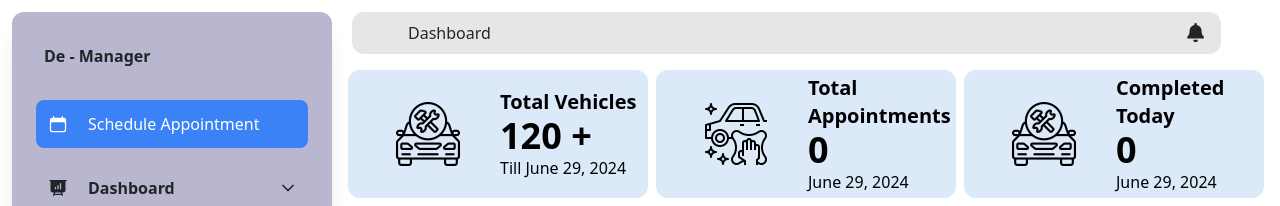
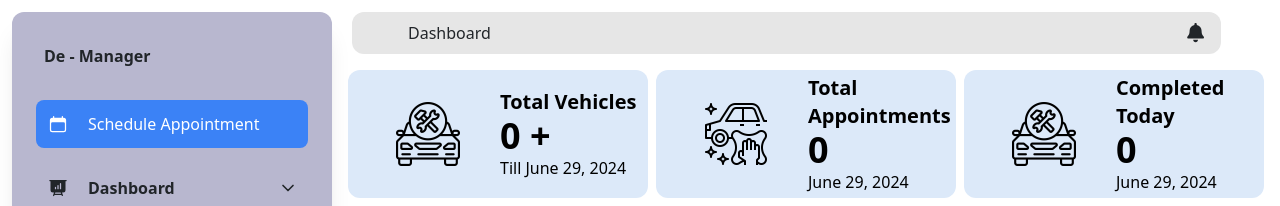
Before and after one commit to YaseeRathnayaka/De-Manager, a React (Vite) app in the folder admin/: page / in a window 1280 px wide. Shown: the top 206 px of the page. Built offline with nearby package versions, Linux system fonts and the light colour scheme; no server answers.

Commit message:
Connected backend with topcards

```diff
--- a/admin/src/Components/Containers/TopCards/TopCards.jsx
+++ b/admin/src/Components/Containers/TopCards/TopCards.jsx
@@ -4,8 +4,7 @@ import totalcar from '../../../assets/car.png';
 import Appointmentpic from '../../../assets/car-service.png';
 import carpic from '../../../assets/car.png';
 
-const TopCards = ({ totalAppointmentsToday, completedTodayCount }) => {
-  const totalVehicles = 120;
+const TopCards = ({ totalAppointmentsToday, completedTodayCount, totalVehicles }) => {
 
   // Get today's date
   const today = new Date();
--- a/admin/src/Components/Pages/Home/Home.jsx
+++ b/admin/src/Components/Pages/Home/Home.jsx
@@ -17,6 +17,8 @@ const Home = () => {
   const [completedAppointments, setCompletedAppointments] = useState([]);
   const [data, setData] = useState([])
   const [todayEvents, setTodayEvents] = useState([]);
+  const [totalCompletedVehicles, setTotalCompletedVehicles] = useState([])
+  const [todayTotalCompletedVehicles, setTodayTotalCompletedVehicles] = useState([])
 
   const calculateWidth = () => {
     const activeComponents = [analyticsSwitch, appointmentsSwitch, detailsSwitch].filter(Boolean).length;
@@ -56,6 +58,16 @@ const Home = () => {
     console.log(todayEvents)
   }, [data]);
 
+  useEffect(() => {
+    const totalCompletedVehicles = data.filter((appointment) => appointment.isCompleted && isSameDay(new Date(appointment.preferredDate), today)).length;
+    setTodayTotalCompletedVehicles(totalCompletedVehicles)
+  }, [data]);
+
+  useEffect(() => {
+    const totalCompletedVehicles = data.filter((appointment) => appointment.isCompleted).length;
+    setTotalCompletedVehicles(totalCompletedVehicles)
+  }, [data]);
+
   // Filter events to get today's appointments
   // const todayEvents = events.filter((event) => isSameDay(new Date(event.start), today));
 
@@ -85,7 +97,7 @@ const Home = () => {
       />
       <div className="flex flex-col flex-1">
         <HeaderBar />
-        <TopCards totalAppointmentsToday={todayEvents.length} completedTodayCount={completedAppointments.length} totalAppointments={data.length}/>
+        <TopCards totalAppointmentsToday={todayEvents.length} completedTodayCount={todayTotalCompletedVehicles} totalVehicles={totalCompletedVehicles}/>
         <div className="flex flex-row mt-1 mb-5 ml-3 mr-3 h-4/5">
           {analyticsSwitch && (
             <Feedback className={`h-full ${widths.feedback || widths}`} />
```
